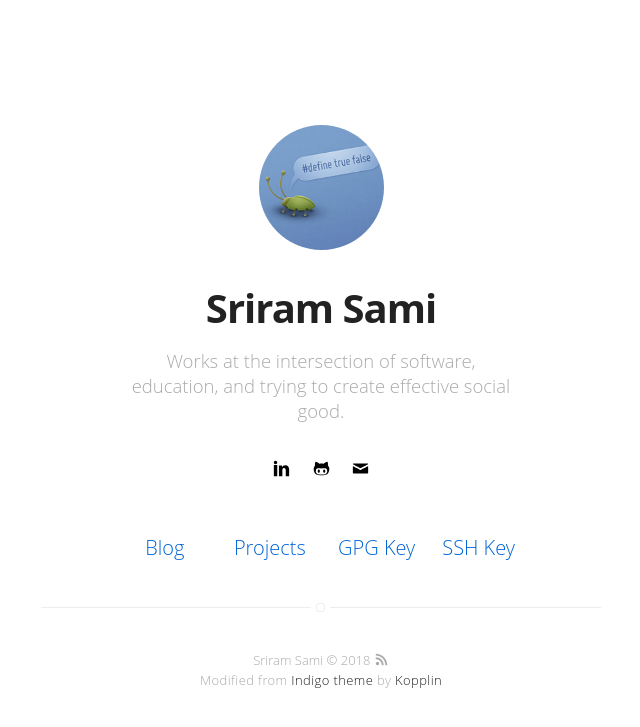
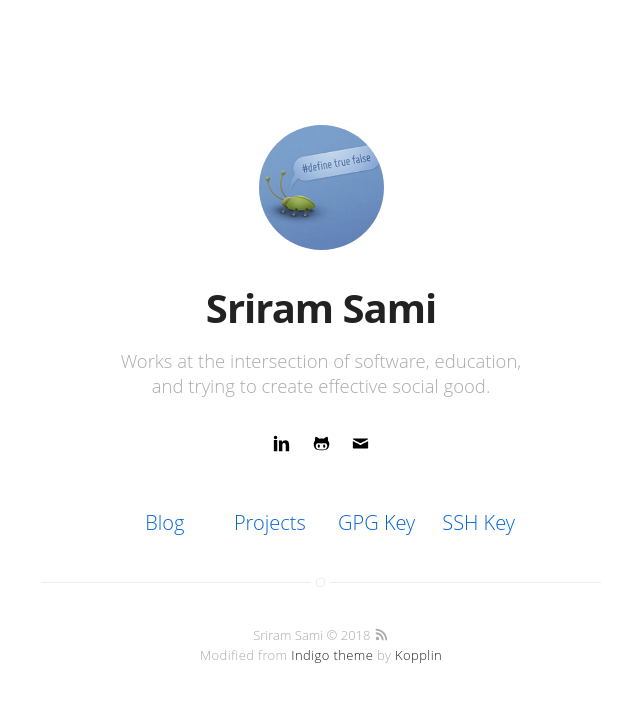
Before and after one commit to frizensami/frizensami.github.io, a Jekyll site: the page built from index.html, in a window 1280 px wide. Shown: the top 727 px of the page, without its empty margins (319-959 px from the left). Built offline with Jekyll 4.4.1, drawn with Linux system fonts in a browser that asks for light colours.

Commit message:
Change site bio width %

```diff
--- a/_sass/components/header.sass
+++ b/_sass/components/header.sass
@@ -26,7 +26,7 @@
         font-weight: 300
         font-style: normal
         color: $gama
-        width: 70%
+        width: 75%
         margin: 0 auto 30px
 
         // if you put some links in your bio. ;)
```
